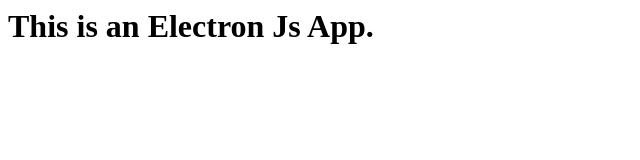
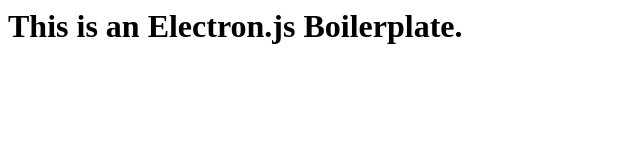
Before and after one commit to salnetx/electron-boilerplate, an Electron app: page index.html in a window 1280 px wide. Shown: the whole page, without its empty margins (0-640 px from the left). Drawn offline with Linux system fonts and the light colour scheme.

Commit message:
changed the home screen

```diff
--- a/index.html
+++ b/index.html
@@ -3,6 +3,6 @@
     <title>Electronjs App</title>
 </head>
 <body>
-    <h1>This is an Electron Js App.</h1>
+    <h1>This is an Electron.js Boilerplate.</h1>
 </body>
 </html>
```
